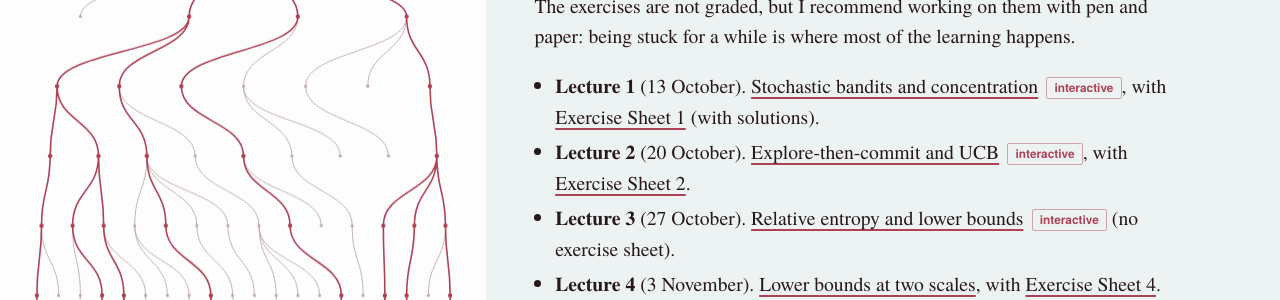
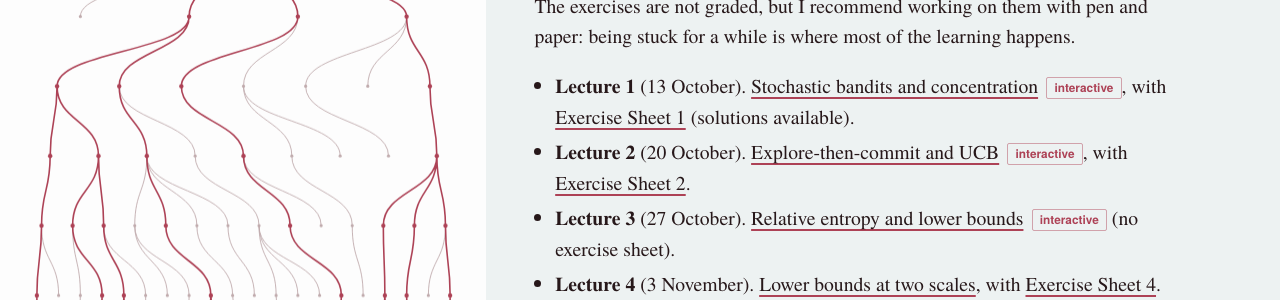
Before and after one commit to iyertejas/iyertejas.github.io, a Jekyll site: the page built from course-rl-2026.md, in a window 1280 px wide and 900 px high, scrolled down 486 px. Shown: the part 157-457 px from the top of the window. Built offline with Jekyll 4.4.1, drawn with Linux system fonts in a browser that asks for light colours.

Commit message:
RL course page: Sheet 1 (solutions available)

```diff
--- a/course-rl-2026.md
+++ b/course-rl-2026.md
@@ -20,7 +20,7 @@ Notes and exercise sheets appear here after each lecture. I prepare them with th
 
 The exercises are not graded, but I recommend working on them with pen and paper: being stuck for a while is where most of the learning happens.
 
-- **Lecture 1** (13 October). [Stochastic bandits and concentration](course-rl-2026-lecture-1.html) <span class="tag">interactive</span>, with [Exercise Sheet 1](course-rl-2026-sheet-1.html) (with solutions).
+- **Lecture 1** (13 October). [Stochastic bandits and concentration](course-rl-2026-lecture-1.html) <span class="tag">interactive</span>, with [Exercise Sheet 1](course-rl-2026-sheet-1.html) (solutions available).
 - **Lecture 2** (20 October). [Explore-then-commit and UCB](course-rl-2026-lecture-2.html) <span class="tag">interactive</span>, with [Exercise Sheet 2](course-rl-2026-sheet-2.html).
 - **Lecture 3** (27 October). [Relative entropy and lower bounds](course-rl-2026-lecture-3.html) <span class="tag">interactive</span> (no exercise sheet).
 - **Lecture 4** (3 November). [Lower bounds at two scales](course-rl-2026-lecture-4.html), with [Exercise Sheet 4](course-rl-2026-sheet-4.html).
```
